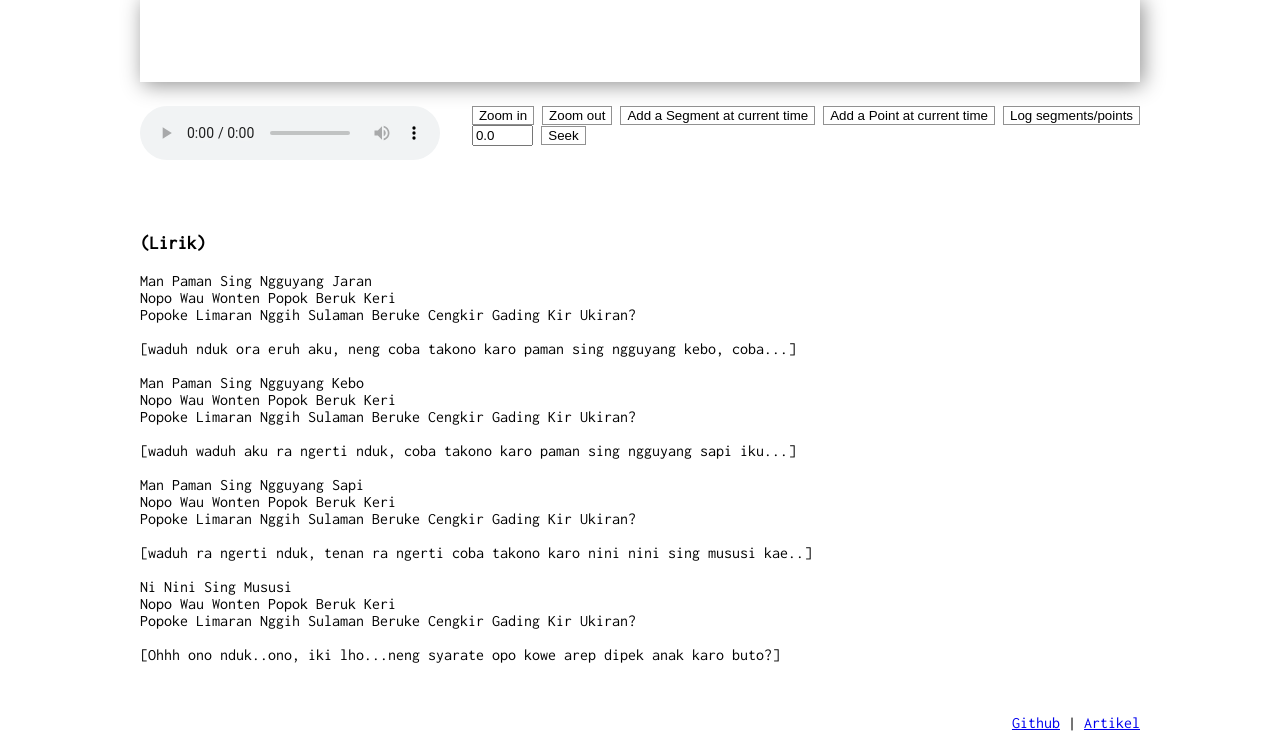
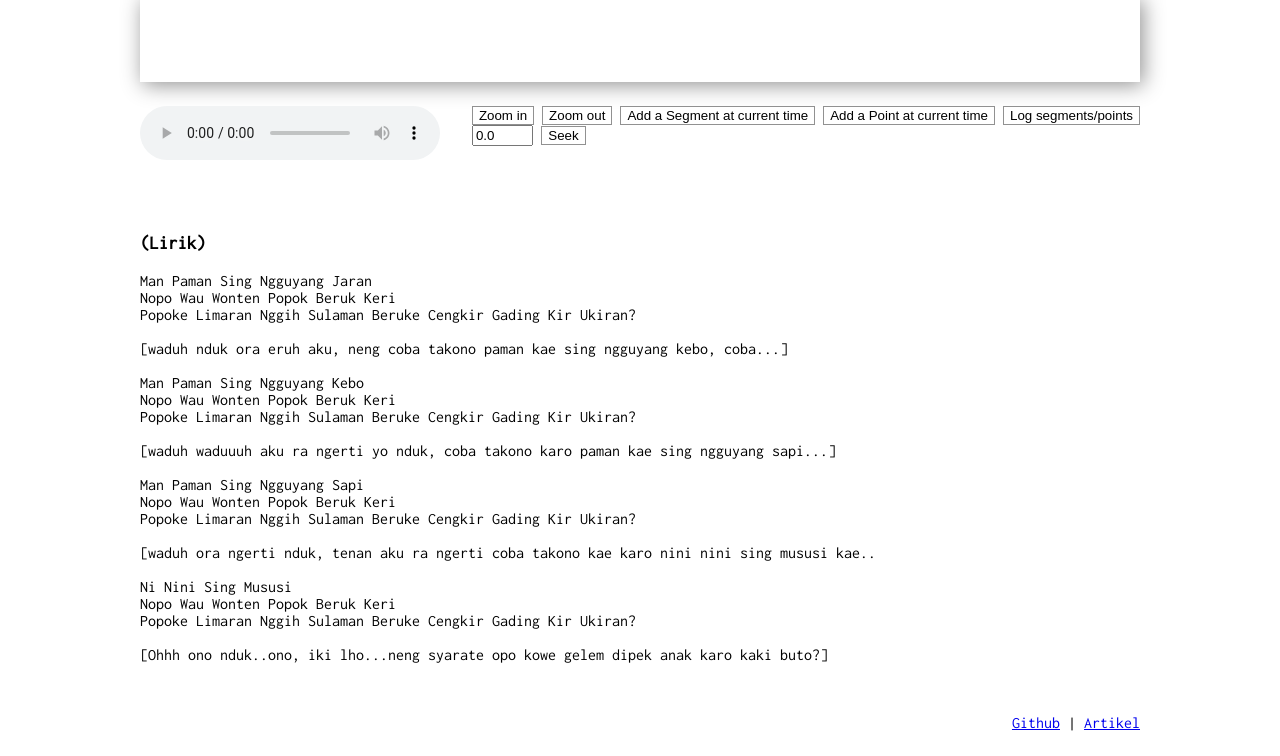
Before and after one commit to junwatu/paman-ngguyang-jaran, a plain HTML site: page index.html in a window 1280 px wide. Shown: the part 84-840 px from the top of the page. Drawn offline with Linux system fonts and the light colour scheme; no server answers.

Commit message:
Update lirik

```diff
--- a/index.html
+++ b/index.html
@@ -155,25 +155,25 @@ Man Paman Sing Ngguyang Jaran<br>
 Nopo Wau Wonten Popok Beruk Keri<br>
 Popoke Limaran Nggih Sulaman Beruke Cengkir Gading Kir Ukiran?<br>
 <br>
-[waduh nduk ora eruh aku, neng coba takono karo paman sing ngguyang kebo, coba...]<br>
+[waduh nduk ora eruh aku, neng coba takono paman kae sing ngguyang kebo, coba...]<br>
 <br>
 Man Paman Sing Ngguyang Kebo<br>
 Nopo Wau Wonten Popok Beruk Keri<br>
 Popoke Limaran Nggih Sulaman Beruke Cengkir Gading Kir Ukiran?<br>
 <br>
-[waduh waduh aku ra ngerti nduk, coba takono karo paman sing ngguyang sapi iku...]<br>
+[waduh waduuuh aku ra ngerti yo nduk, coba takono karo paman kae sing ngguyang sapi...]<br>
 <br>
 Man Paman Sing Ngguyang Sapi<br>
 Nopo Wau Wonten Popok Beruk Keri<br>
 Popoke Limaran Nggih Sulaman Beruke Cengkir Gading Kir Ukiran?<br>
 <br>
-[waduh ra ngerti nduk, tenan ra ngerti coba takono karo nini nini sing mususi kae..]<br>
+[waduh ora ngerti nduk, tenan aku ra ngerti coba takono kae karo nini nini sing mususi kae..<br>
 <br>
 Ni Nini Sing Mususi<br>
 Nopo Wau Wonten Popok Beruk Keri<br>
 Popoke Limaran Nggih Sulaman Beruke Cengkir Gading Kir Ukiran?<br>
 <br>
-[Ohhh ono nduk..ono, iki lho...neng syarate opo kowe arep dipek anak karo buto?]<br>
+[Ohhh ono nduk..ono, iki lho...neng syarate opo kowe gelem dipek anak karo kaki buto?]<br>
       </p>
     </div>
     <div class="links">
```
Also changed, not shown: 1 other file.
